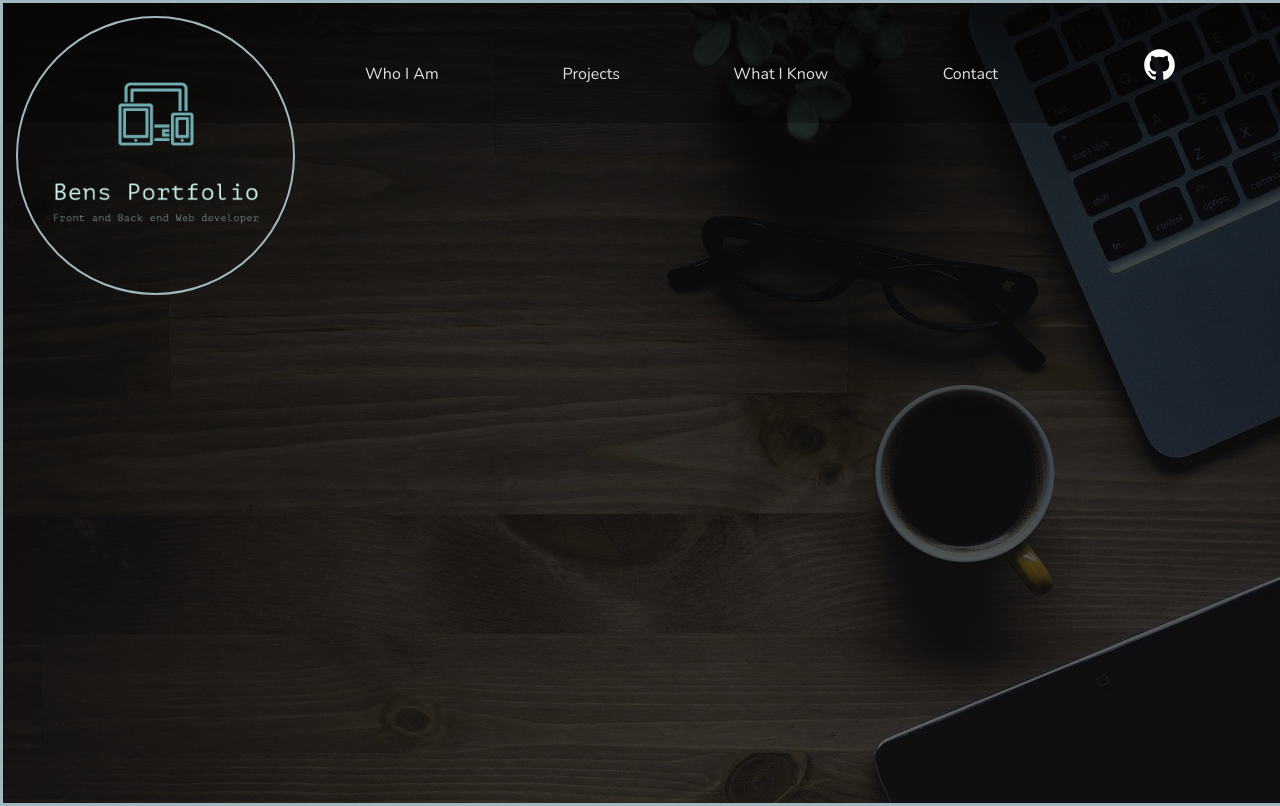
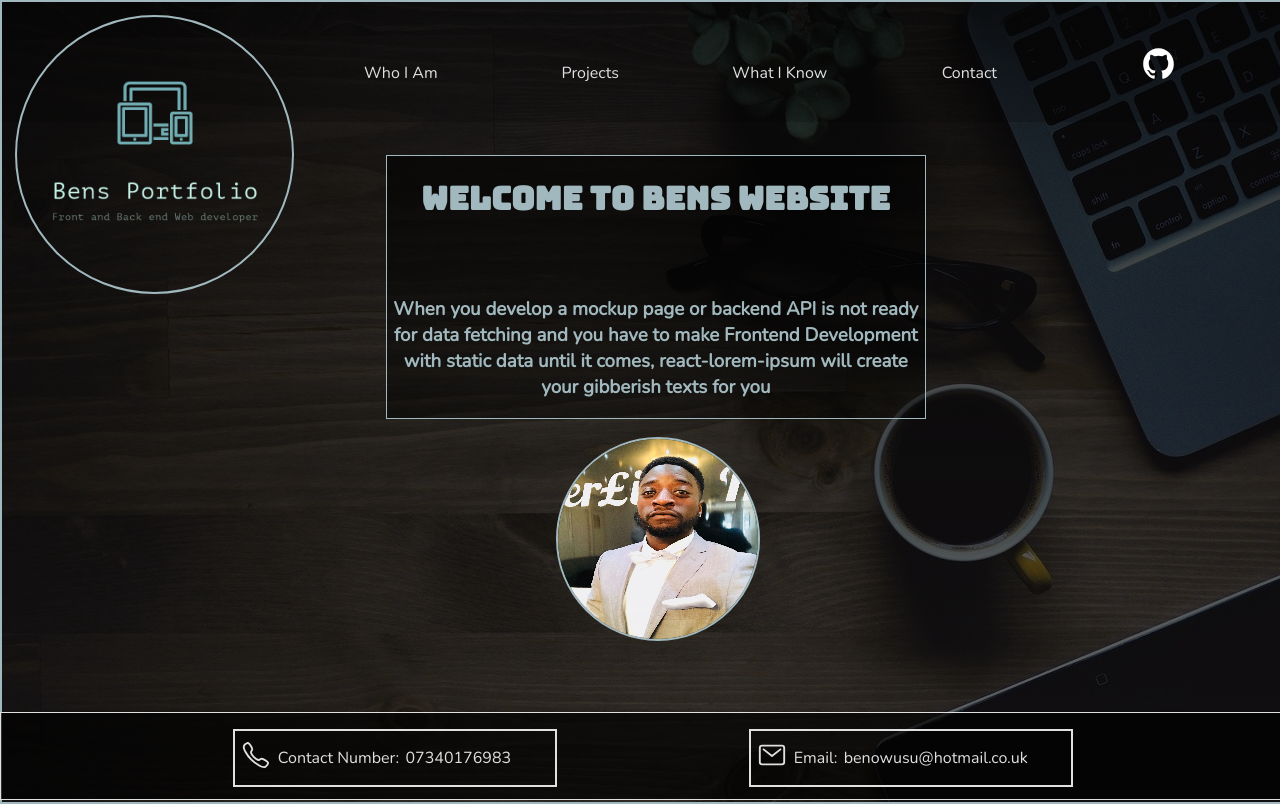
Before and after one commit to benowusulink/bens-portfolio, a React (Create React App) app: page / in a window 1280 px wide. Built offline with nearby package versions, Linux system fonts and the light colour scheme.

Commit message:
home page done

```diff
--- a/public/index.html
+++ b/public/index.html
@@ -10,7 +10,14 @@
       content="Web site created using create-react-app"
     />
     <link rel="apple-touch-icon" href="%PUBLIC_URL%/logo192.png" />
-    <link href="https://fonts.googleapis.com/css2?family=Nunito&display=swap" rel="stylesheet">
+    <link
+      href="https://fonts.googleapis.com/css2?family=Nunito&display=swap"
+      rel="stylesheet"
+    />
+    <link
+      href="https://fonts.googleapis.com/css2?family=Bungee&display=swap"
+      rel="stylesheet"
+    />
 
     <!--
       manifest.json provides metadata used when your web app is installed on a
@@ -42,6 +49,6 @@
       To create a production bundle, use `npm run build` or `yarn build`.
     -->
 
-  <script src="https://unpkg.com/ionicons@5.2.3/dist/ionicons.js"></script>
+    <script src="https://unpkg.com/ionicons@5.2.3/dist/ionicons.js"></script>
   </body>
 </html>
--- /dev/null
+++ b/src/components/Footer/Footer.css
@@ -0,0 +1,41 @@
+footer {
+  width: 100%;
+  bottom: 0;
+  left: 0;
+  background-image: linear-gradient(rgba(0, 0, 0, 0.7), rgba(0, 0, 0, 0.7));
+  height: 6%;
+  position: fixed;
+  padding-bottom: 3%;
+  border: solid rgb(224, 224, 224) 1px;
+}
+
+#footer-ul {
+  display: flex;
+  justify-content: flex-start;
+  width: 100%;
+}
+
+#footer-ul li {
+  display: flex;
+  justify-content: flex-start;
+  border: solid rgb(224, 224, 224) 2px;
+
+  color: rgb(224, 224, 224);
+  width: 25%;
+  height: 100%;
+  margin-left: 15%;
+}
+
+#footer-ul li p {
+  margin-right: 2%;
+}
+
+#footer-ul li:hover {
+  background-color: black;
+}
+#footer-ul li ion-icon {
+  font-size: 30px;
+  margin-top: 3%;
+  margin-left: 2%;
+  margin-right: 2%;
+}
--- /dev/null
+++ b/src/components/Footer/Footer.js
@@ -0,0 +1,25 @@
+import React from "react";
+import "./Footer.css";
+
+class Footer extends React.Component {
+  render() {
+    return (
+      <footer>
+        <ul id={`footer-ul`}>
+          <li>
+            <ion-icon name="call-outline"></ion-icon>
+            <p>{`Contact Number:`}</p>
+            <p>{`07340176983`}</p>
+          </li>
+          <li>
+            <ion-icon name="mail-outline"></ion-icon>
+            <p>{`Email:`}</p>
+            <p>{`benowusu@hotmail.co.uk`}</p>
+          </li>
+        </ul>
+      </footer>
+    );
+  }
+}
+
+export default Footer;
--- a/src/components/Navbar.css
+++ /dev/null
@@ -1,69 +0,0 @@
-/* NavBar */
-
-nav {
-
-  height: 120px;
-  display: flex;
-  justify-content: flex-start;
-  background-image: linear-gradient(rgba(0,0,0,0.3),rgba(0,0,0,0.3));
-}
-
-/* NavBar image */
-
-img{
-	height: 250px;
-	width: auto;
-	border: solid rgb(161, 185, 190) 2px;
-	border-radius: 50%;
-	padding: 1%;
-	transition: 2s;
-	margin-top: 1%;
-	margin-left: 1%
-
-}
-
-img:hover{
-	border: solid white 2px;
-	transform: rotate(360deg);
-}
-
-/* NavBar links */
-
-ul{
-	display: flex;
-	justify-content: flex-start;
-	width: 100%;
-	height: 100%;
-}
-
-li{
-	margin-right: 6%;
-	width: 15%;
-	height: 60%;
-	text-align: center;
-	padding-top: 3%;
-}
-
-li:hover{
-	border-bottom: solid rgb(161, 185, 190) 2px;
-	background-image: linear-gradient(rgba(0,0,0,0.5),rgba(0,0,0,0.5));
-}
-
-p{
-	color: rgb(224, 224, 224);
-	text-transform: capitalize;
-}
-
-/* Github link */
-
-ion-icon{
-	color: white;
-	font-size: 35px;
-	transition: 0.2s
-}
-
-ion-icon:hover{
-	color: rgb(199, 238, 222);
-	font-size: 40px;
-	border-bottom: rgb(199, 238, 222);
-}
--- a/src/components/Navbar.js
+++ /dev/null
@@ -1,46 +0,0 @@
-import React, { Component } from "react";
-import "./Navbar.css";
-import logo from '../assets/logo.png';
-
-class Navbar1 extends Component {
-  render() {
-    return (
-    	<nav>
-    	<img src ={logo} alt={`logo`}/>
-    	<ul>
-    		<li>
-    			<a href = "#">
-    			<p>who i am
-    			</p>
-    			</a>
-    		</li>
-    		<li>
-    			<a href = "#">
-    			<p>projects
-    			</p>
-    			</a>
-    		</li>
-    		<li>
-    			<a href = "#">
-    			<p>what i know
-    			</p>
-    			</a>
-    		</li>
-    		<li>
-    			<a href = "#">
-    			<p>contact
-    			</p>
-    			</a>
-    		</li>
-    		<li>
-    		<a href = "#">
-    		<ion-icon name="logo-github"></ion-icon>
-    		</a>
-    		</li>
-    	</ul>
-    	</nav>
-
-  )}
-}
-
-export default Navbar1;
--- a/src/components/Navbar1/Navbar.css
+++ b/src/components/Navbar1/Navbar.css
@@ -5,6 +5,7 @@ nav {
   display: flex;
   justify-content: flex-start;
   background-image: linear-gradient(rgba(0, 0, 0, 0.2), rgba(0, 0, 0, 0.2));
+  width: 100%;
 }
 
 /* NavBar image */
@@ -27,14 +28,14 @@ nav {
 
 /* NavBar links */
 
-ul {
+#nav-list-ul {
   display: flex;
   justify-content: flex-start;
   width: 100%;
   height: 100%;
 }
 
-li {
+#nav-list-ul li {
   margin-right: 6%;
   width: 15%;
   height: 60%;
@@ -43,25 +44,25 @@ li {
   cursor: pointer;
 }
 
-li:hover {
+#nav-list-ul li:hover {
   border-bottom: solid rgb(161, 185, 190) 2px;
   background-image: linear-gradient(rgba(0, 0, 0, 0.5), rgba(0, 0, 0, 0.5));
 }
 
-p {
+#nav-list-ul li p {
   color: rgb(224, 224, 224);
   text-transform: capitalize;
 }
 
 /* Github link */
 
-ion-icon {
+#nav-list-ul li ion-icon {
   color: white;
   font-size: 35px;
   transition: 0.2s;
 }
 
-ion-icon:hover {
+#nav-list-ul li ion-icon:hover {
   color: rgb(199, 238, 222);
   font-size: 40px;
   border-bottom: rgb(199, 238, 222);
--- a/src/components/Navbar1/Navbar.js
+++ b/src/components/Navbar1/Navbar.js
@@ -7,8 +7,8 @@ class Navbar1 extends Component {
     return (
       <nav>
         <img src={logo} alt={`logo`} className={`logo-image`} />
-        <ul>
-          <li>
+        <ul id={`nav-list-ul`}>
+          <li className>
             <p>who i am</p>
           </li>
           <li>
--- a/src/containers/App.css
+++ b/src/containers/App.css
@@ -1,3 +1,5 @@
+/* Main app div */
+
 .app {
   height: 800px;
   width: 100%;
@@ -6,5 +8,51 @@
   background-repeat: no-repeat;
   background-position: center;
   background-size: cover;
-  border: solid rgb(161, 185, 190) 3px;
+  border: solid rgb(161, 185, 190) 2px;
+  display: flex;
+  flex-wrap: wrap;
 }
+
+/* Main app div */
+
+main {
+  height: auto;
+  width: 100%;
+  display: flex;
+  flex-direction: column;
+  padding-left: 30%;
+  margin-top: -10%;
+}
+
+/* Main header text */
+
+.header-text {
+  width: 60%;
+  background-image: linear-gradient(rgba(0, 0, 0, 0.6), rgba(0, 0, 0, 0.4));
+  text-align: center;
+  border: rgb(161, 185, 190) 1px solid;
+}
+
+h1 {
+  font-family: "Bungee", cursive;
+  color: rgb(161, 185, 190);
+}
+
+h3 {
+  color: rgb(161, 185, 190);
+  margin-top: 14%;
+}
+
+/* Main profile image */
+.profile-pic {
+  border: rgb(161, 185, 190) 2px solid;
+  height: 200px;
+  width: 200px;
+  border-radius: 50%;
+  margin-left: 19%;
+  margin-top: 2%;
+}
+
+.footer {
+  border: solid green 4px;
+}
--- a/src/containers/App.js
+++ b/src/containers/App.js
@@ -1,12 +1,27 @@
 import React, { Component } from "react";
 import "./App.css";
-import Navbar1 from "../components/Navbar.js";
+import Navbar1 from "../components/Navbar1/Navbar.js";
+import profile from "../assets/profile.png";
+import Footer from "../components/Footer/Footer.js";
 
 class App extends Component {
   render() {
     return (
       <div className={`app`}>
         <Navbar1 />
+        <main>
+          <div className={`header-text`}>
+            <h1>welcome to bens website</h1>
+            <h3>
+              When you develop a mockup page or backend API is not ready for
+              data fetching and you have to make Frontend Development with
+              static data until it comes, react-lorem-ipsum will create your
+              gibberish texts for you
+            </h3>
+          </div>
+          <img src={profile} className={`profile-pic`} alt={`profile-pic`} />
+        </main>
+        <Footer className={`footer`} />
       </div>
     );
   }
--- a/src/index.css
+++ b/src/index.css
@@ -1,12 +1,13 @@
-*{
-	text-decoration: none;
-	list-style: none;
-	font-family: 'Nunito', sans-serif;
+* {
+  text-decoration: none;
+  list-style: none;
+  font-family: "Nunito", sans-serif;
 }
 
 body {
   margin: 0;
-
+  width: 100%;
+  height: 800px;
 }
 
 code {
--- a/src/index.js
+++ b/src/index.js
@@ -1,7 +1,7 @@
 import React from "react";
 import ReactDOM from "react-dom";
 import "./index.css";
-import App from "./containers/App";
+import App from "./containers/App.js";
 
 ReactDOM.render(<App />, document.getElementById("root"));
 
```
Also changed, not shown: src/App.js (deleted, +0 -12 lines), src/assets/logo.png (deleted), src/assets/profile.png (added).
